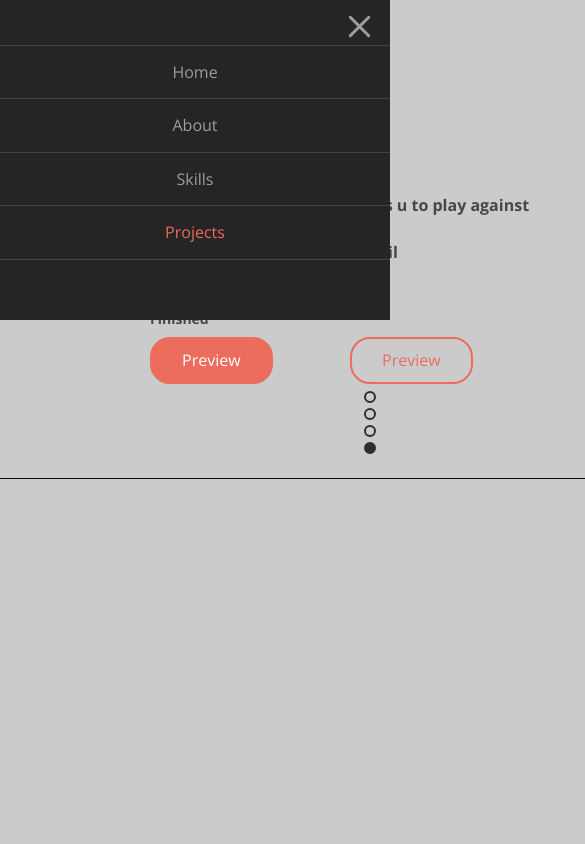
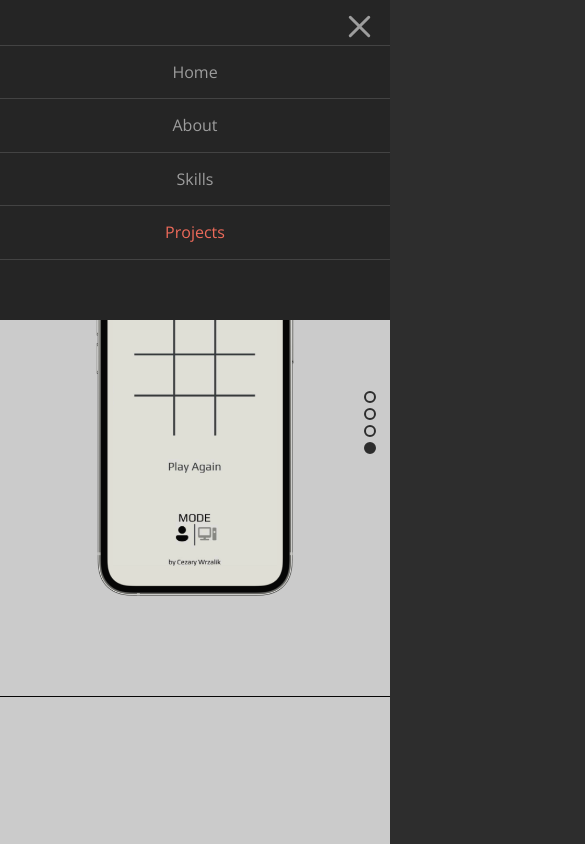
Before and after one commit to CezaryWrzalik/Portfolio, a Next.js app: page / in a window 390 px wide. Both pictures are taken after a click on the element 370 px from the left and 447 px from the top of the page. Shown: the part 1688-2532 px from the top of the page, 585 px wide, since content can reach past the window. Built offline with nearby package versions, Linux system fonts and the light colour scheme.

Commit message:
(Feat): Projects Mobile Image

```diff
--- a/src/components/organisms/Project/Project.styled.tsx
+++ b/src/components/organisms/Project/Project.styled.tsx
@@ -1,24 +1,49 @@
+import { breakpoints } from "@shared/constants";
 import styled from "styled-components";
 
 export const ProjectWrapper = styled.div`
   border-bottom: 1px solid black;
+  padding: 50px;
 `;
 
 export const ProjectLimiter = styled.div`
   margin: auto;
-  padding: 50px;
   text-align: start;
   text-transform: none;
   gap: 100px;
   font-weight: bold;
-  height: 400px;
   display: grid;
   grid-template: 1fr / 1fr 1fr;
   max-width: 1100px;
+  transition: 0.5s;
+
+  @media (max-width: ${breakpoints.md}px) {
+    padding: 50px 0px;
+    gap: 20px;
+  }
+
+  @media (max-width: ${breakpoints.sm}px) {
+    grid-template: 1fr / 1fr;
+    height: 500px;
+  }
 `;
 
 export const ProjectImageWrapper = styled.div`
   position: relative;
+  display: none;
+
+  @media (min-width: ${breakpoints.sm}px) {
+    display: block;
+  }
+`;
+
+export const ProjectImageWrapperMobile = styled.div`
+  position: relative;
+  display: none;
+
+  @media (max-width: ${breakpoints.sm}px) {
+    display: block;
+  }
 `;
 
 export const ProjectContentWrapper = styled.div`
@@ -26,6 +51,11 @@ export const ProjectContentWrapper = styled.div`
   flex-direction: column;
   row-gap: 10px;
   justify-content: center;
+
+  @media (max-width: ${breakpoints.sm}px) {
+    grid-template: 1fr / 1fr;
+    display: none;
+  }
 `;
 
 export const ProjectContentTitle = styled.div``;
@@ -53,10 +83,18 @@ export const ProjectContentStage = styled.div``;
 
 export const ProjectContentButtons = styled.div`
   display: grid;
-	grid-template: 50px / 200px 200px;
+  grid-template: 50px / 200px 200px;
 `;
 
 export const ProjectContentButton = styled.div`
   display: inline;
   max-width: 200px;
 `;
+
+export const ProjectHeaderMobile = styled.div`
+display: none;
+
+@media (max-width: ${breakpoints.sm}px) {
+  display: block;
+}
+`
--- a/src/components/organisms/Project/Project.tsx
+++ b/src/components/organisms/Project/Project.tsx
@@ -1,6 +1,6 @@
 import { Button } from "@atoms/Button/Button";
 import { Typography } from "@atoms/Typography/Typography";
-import { ImageTictactoe } from "@shared/images";
+import { ImageTictactoe, ImageTictactoeMobile } from "@shared/images";
 import Image from "next/image";
 import {
   ProjectContentButton,
@@ -11,7 +11,9 @@ import {
   ProjectContentTitle,
   ProjectContentWrapper,
   ProjectContentYear,
+  ProjectHeaderMobile,
   ProjectImageWrapper,
+  ProjectImageWrapperMobile,
   ProjectLimiter,
   ProjectWrapper,
 } from "./Project.styled";
@@ -19,10 +21,16 @@ import {
 export const Project = () => {
   return (
     <ProjectWrapper>
+      <ProjectHeaderMobile>
+        <Typography.TextH3_20>Tic-tac-toe</Typography.TextH3_20>
+      </ProjectHeaderMobile>
       <ProjectLimiter>
         <ProjectImageWrapper>
           <Image src={ImageTictactoe} layout="fill" objectFit="contain" />
         </ProjectImageWrapper>
+        <ProjectImageWrapperMobile>
+          <Image src={ImageTictactoeMobile} layout="fill" objectFit="contain" />
+        </ProjectImageWrapperMobile>
         <ProjectContentWrapper>
           <ProjectContentTitle>
             <Typography.TextH3_20>Tic-tac-toe</Typography.TextH3_20>
--- a/src/components/organisms/SidebarMenu/SidebarMenu.tsx
+++ b/src/components/organisms/SidebarMenu/SidebarMenu.tsx
@@ -1,4 +1,3 @@
-import { ItemsType, yValuesKeys } from "@@types/CommonTypes";
 import { HamburgerIcon } from "@atoms/HamburgerIcon/HamburgerIcon";
 import { Typography } from "@atoms/Typography/Typography";
 import useClickOutside from "@utils/hooks/useClickOutside";
@@ -15,7 +14,7 @@ import { useRecoilState } from "recoil";
 import { currElIndexAtom } from "src/recoil/atom/currElIndexAtom";
 
 export type SidebarMenuProps = {
-  menuItems: ItemsType;
+  menuItems: string[];
   handleClick: (elementIndex: number) => void;
 };
 
--- a/src/types/commonTypes.ts
+++ b/src/types/commonTypes.ts
@@ -1,4 +1,3 @@
-import { menuItemsShared } from "@shared/constants";
 import * as Icons from "@shared/svgs";
 import { yValues } from "@utils/hooks/useScroll";
 import defaultTheme from "../shared/theme/default.theme";
@@ -9,9 +8,7 @@ export enum Theme {
 
 export type ThemeType = typeof defaultTheme;
 export type ColorType = keyof ThemeType["colors"]["icons"];
-export type ItemsType = typeof menuItemsShared;
 export type IconName = keyof typeof Icons;
 export type yValuesKeys = keyof typeof yValues;
 
-
 export type ButtonVariants = "primary" | "secondary" | "teritary";
```
Also changed, not shown: src/shared/images/index.ts (+6 -4 lines), src/shared/images/TictactoeMobile.png (added).
